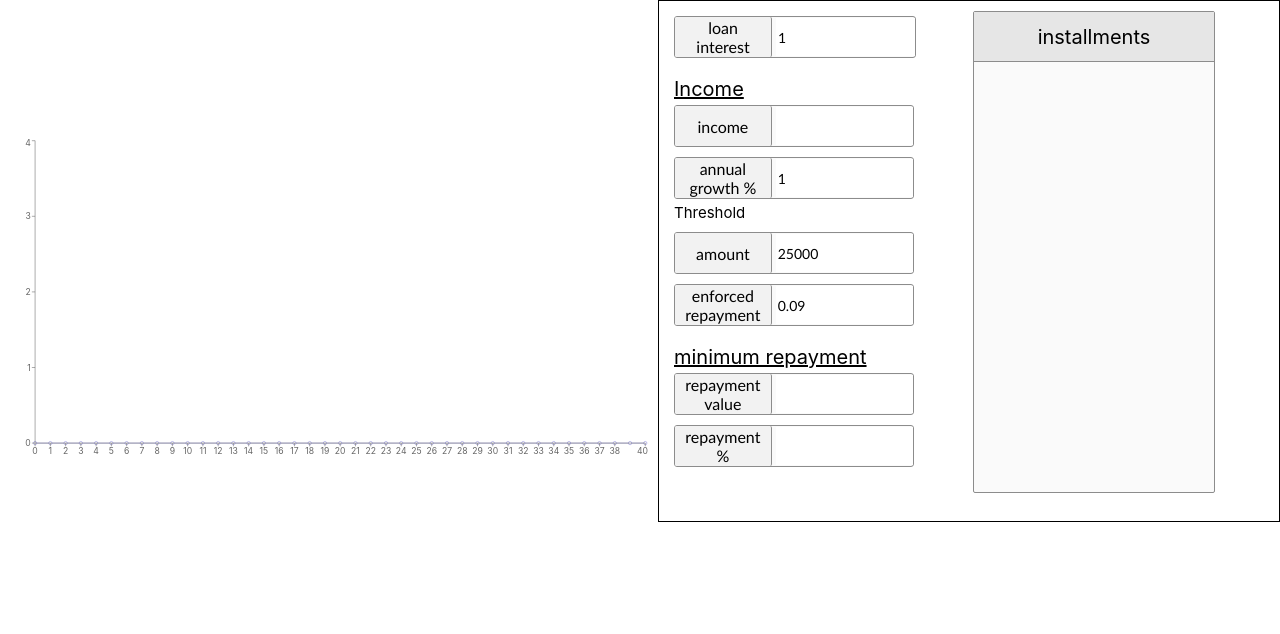
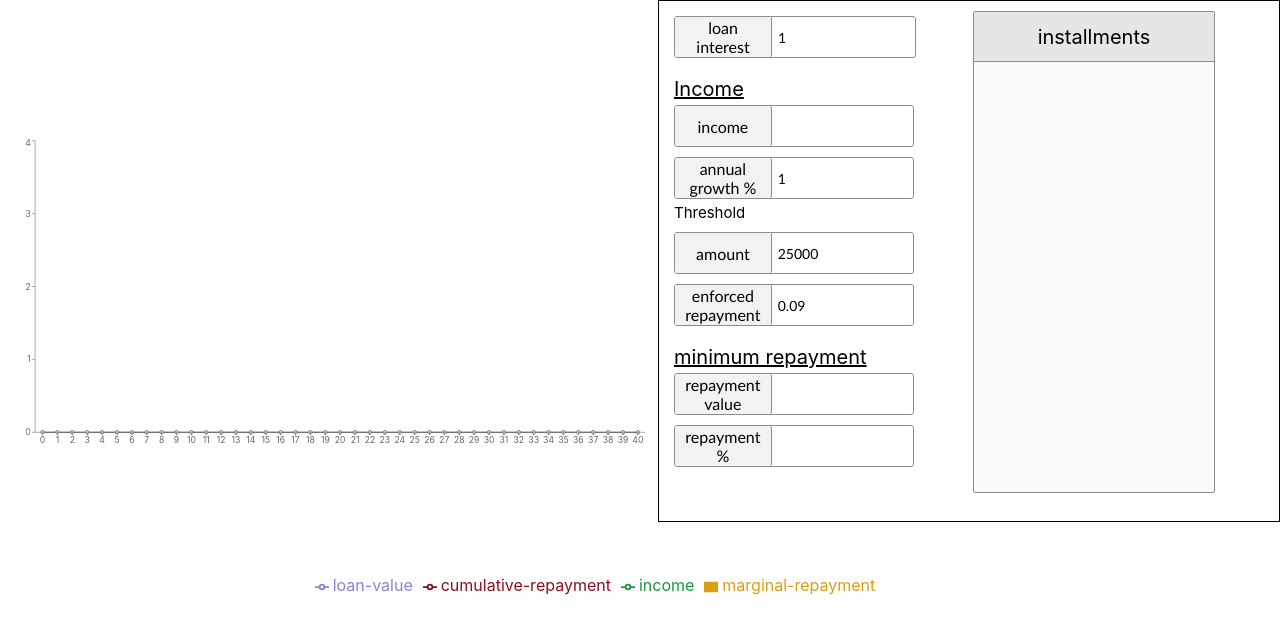
Before and after one commit to FlynnHillier/student-loan-calculator, a React (Create React App) app in the folder client/: page / in a window 1280 px wide. Shown: the top 634 px of the page. Built offline with nearby package versions, Linux system fonts and the light colour scheme; some icons are missing.

Commit message:
made GraphDisplay more thorough and look nicer

```diff
--- a/client/src/components/GraphDisplay.tsx
+++ b/client/src/components/GraphDisplay.tsx
@@ -1,16 +1,55 @@
-import { LineChart,Line,XAxis,YAxis } from 'recharts'
+import {useEffect,useState} from "react"
+import { Line,XAxis,YAxis, Tooltip, Bar,ComposedChart,Legend } from 'recharts'
 import { useGraphingData } from '../hooks/useGraphingData'
+
+interface SanitizedGraphingData{
+    "loan-value":number,
+    "cumulative-repayment":number,
+    "cumulative-repayment-enforced":number,
+    "cumulative-repayment-additional":number,
+    "marginal-repayment":number,
+    "marginal-repayment-enforced":number,
+    "marginal-repayment-additional":number,
+    "income":number,
+    "year":number,
+}
 
 const GraphDisplay = () => {
     const {graphingData} = useGraphingData()
+    const [sanitizedGraphingData,setSanitizedGraphing] = useState<SanitizedGraphingData[]>([])
+
+    useEffect(()=>{
+        setSanitizedGraphing(graphingData.map(({value,repayments,year,income})=>{
+                return {
+                    "loan-value":round2DP(value),
+                    "cumulative-repayment":round2DP(repayments?.cumulative.total || 0),
+                    "cumulative-repayment-enforced":round2DP(repayments?.cumulative.enforced || 0),
+                    "cumulative-repayment-additional":round2DP(repayments?.cumulative.additional || 0),
+                    "marginal-repayment":round2DP(repayments?.marginal.total || 0),
+                    "marginal-repayment-enforced":round2DP(repayments?.marginal.enforced || 0),
+                    "marginal-repayment-additional":round2DP(repayments?.marginal.additional || 0),
+                    "income":round2DP(income || 0),
+                    "year":year
+                }
+            }))
+    },[graphingData])
+
+    function round2DP(number:number) : number {
+        return Math.round(number * 100) / 100
+    }
 
     return (
         <>
-            <LineChart width={1200} height={600} data={graphingData}>
-                <Line type="monotone" dataKey="value" stroke="#8884d8"/>
+            <ComposedChart width={1200} height={600} data={sanitizedGraphingData}>
+                <Line type="monotone" label="loanvalue" dataKey="loan-value" stroke="#8884d8"/>
+                <Line type="monotone"  dataKey="cumulative-repayment" stroke="#8a0f1f"/>
+                <Line type="monotone"  dataKey="income" stroke="#1a963b"/>
+                <Bar type="monotone" dataKey="marginal-repayment" fill="#d99e14"/>
                 <XAxis dataKey="year"/>
-                <YAxis/>
-            </LineChart>
+                <Tooltip/>
+                <YAxis dataKey={"loan-value"}/>
+                <Legend/>
+            </ComposedChart>
         </>
     )
 }
--- a/client/src/contexts/graphingData.context.tsx
+++ b/client/src/contexts/graphingData.context.tsx
@@ -128,10 +128,12 @@ function calculateGraphingData(config:ConfigEntries,paramaters:GraphingParamater
                     marginal:{
                         enforced:enforced,
                         additional:additional,
+                        total:enforced + additional,
                     },
                     cumulative:{
                         enforced:accumulator.repayments.enforced,
                         additional:accumulator.repayments.additional,
+                        total:accumulator.repayments.additional + accumulator.repayments.enforced,
                     }
                 },
                 income:accumulator.income
--- a/client/src/types/types.d.ts
+++ b/client/src/types/types.d.ts
@@ -8,10 +8,12 @@ export interface YearGraphingEntry {
         marginal:{
             enforced:number,
             additional:number,
+            total:number,
         },
         cumulative:{
             enforced:number,
             additional:number,
+            total:number,
         }
     }
     income?:number
```
